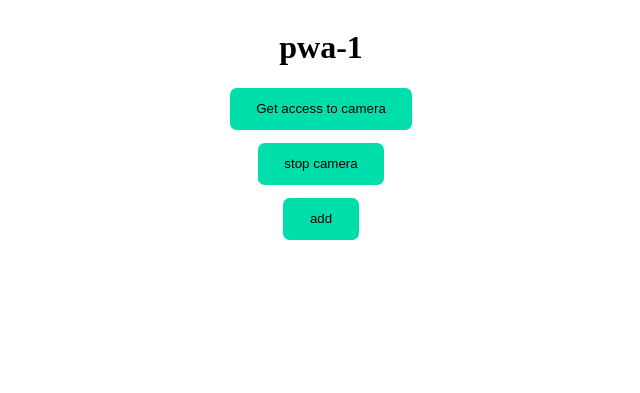
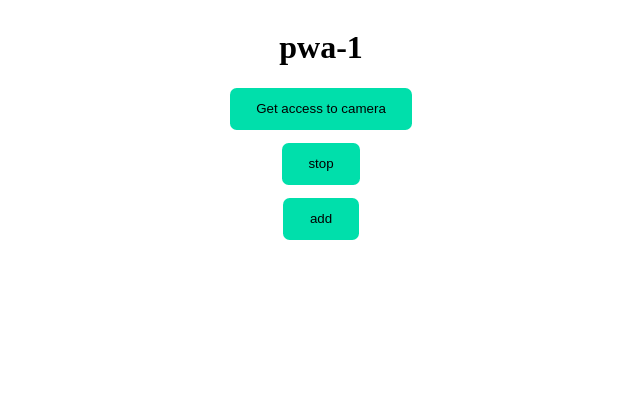
Before and after one commit to EsrafilElahi/pwa-1, a website: page index.html in a window 1280 px wide. Shown: the whole page, without its empty margins (319-959 px from the left). Drawn offline with Linux system fonts and the light colour scheme.

```diff
--- a/index.html
+++ b/index.html
@@ -26,7 +26,7 @@
   <body>
     <h1>pwa-1</h1>
     <button id="get-access">Get access to camera</button>
-    <button id="stop">stop camera</button>
+    <button id="stop">stop</button>
     <button id="add">add</button>
     <video autoplay></video>
 
```
